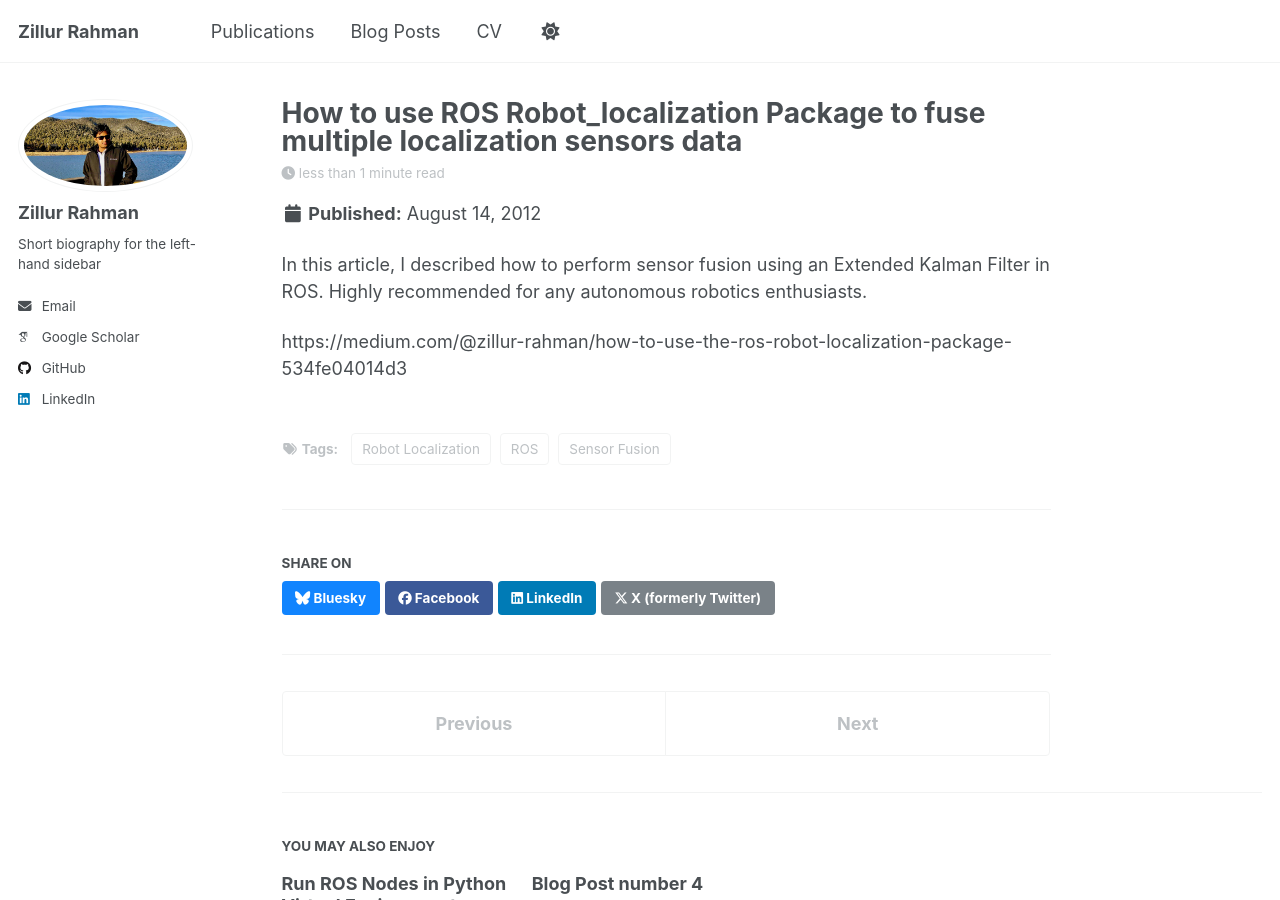
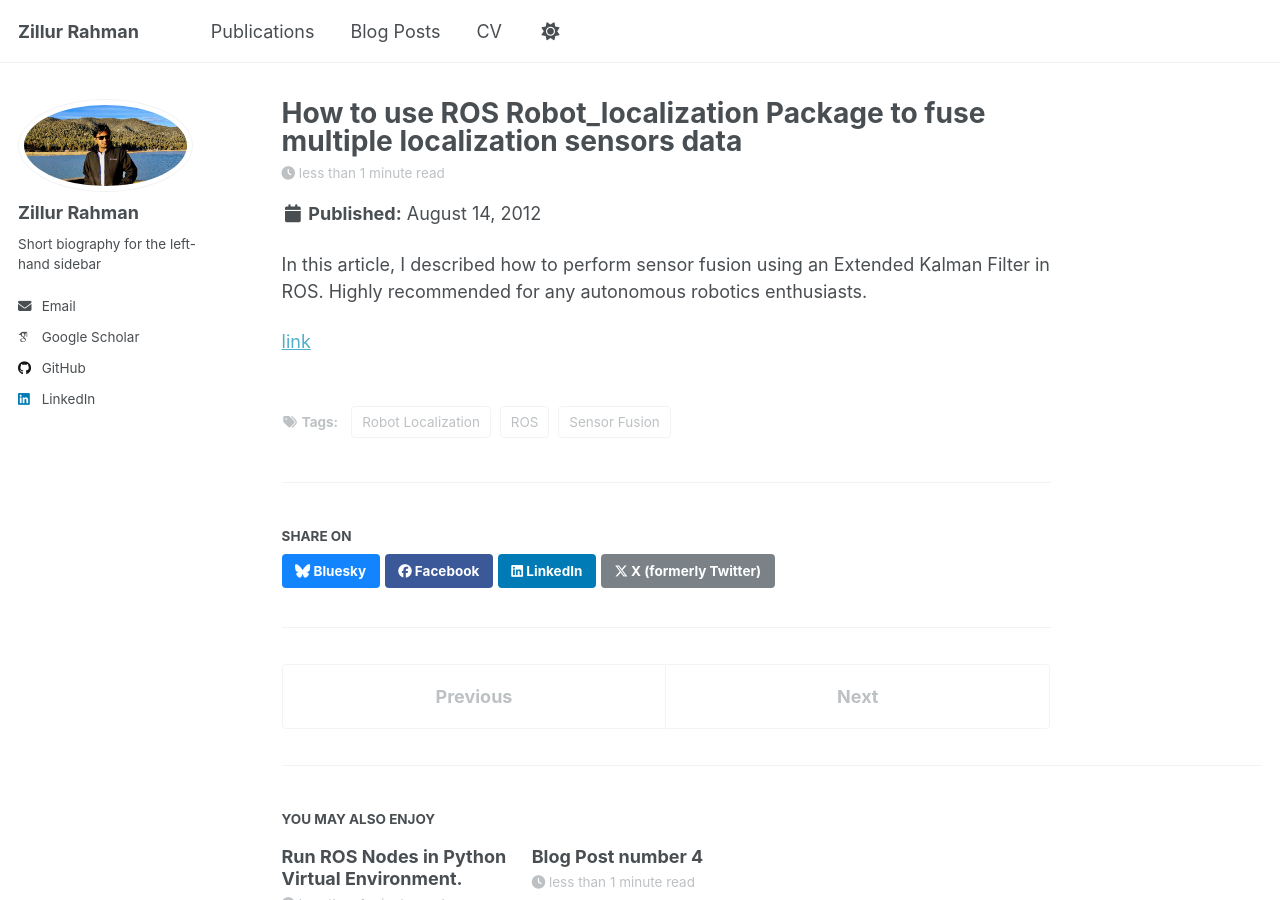
Before and after one commit to zillur01/zillur.github.io, a Jekyll site: the page built from _posts/2012-08-14-blog-post-1.md, in a window 1280 px wide and 900 px high. Built offline with Jekyll 4.4.1, drawn with Linux system fonts in a browser that asks for light colours; some web fonts are replaced; a script that is not in the unit is left out.

Commit message:
Update 2012-08-14-blog-post-1.md

```diff
--- a/_posts/2012-08-14-blog-post-1.md
+++ b/_posts/2012-08-14-blog-post-1.md
@@ -9,4 +8,4 @@ tags:
 
 In this article, I described how to perform sensor fusion using an Extended Kalman Filter in ROS. Highly recommended for any autonomous robotics enthusiasts.
 
-https://medium.com/@zillur-rahman/how-to-use-the-ros-robot-localization-package-534fe04014d3
+[link](https://medium.com/@zillur-rahman/how-to-use-the-ros-robot-localization-package-534fe04014d3)
```
Also changed, not shown: other parts of _posts/2012-08-14-blog-post-1.md (+0 -1 lines).
